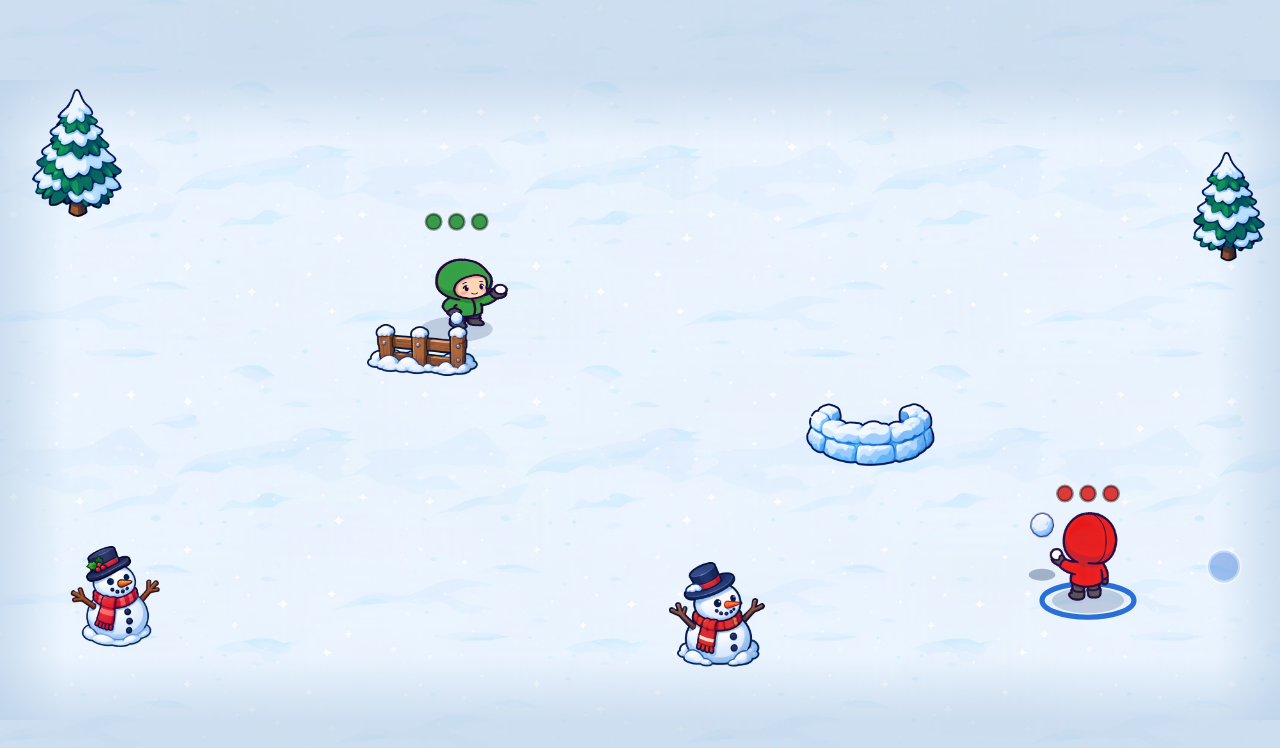
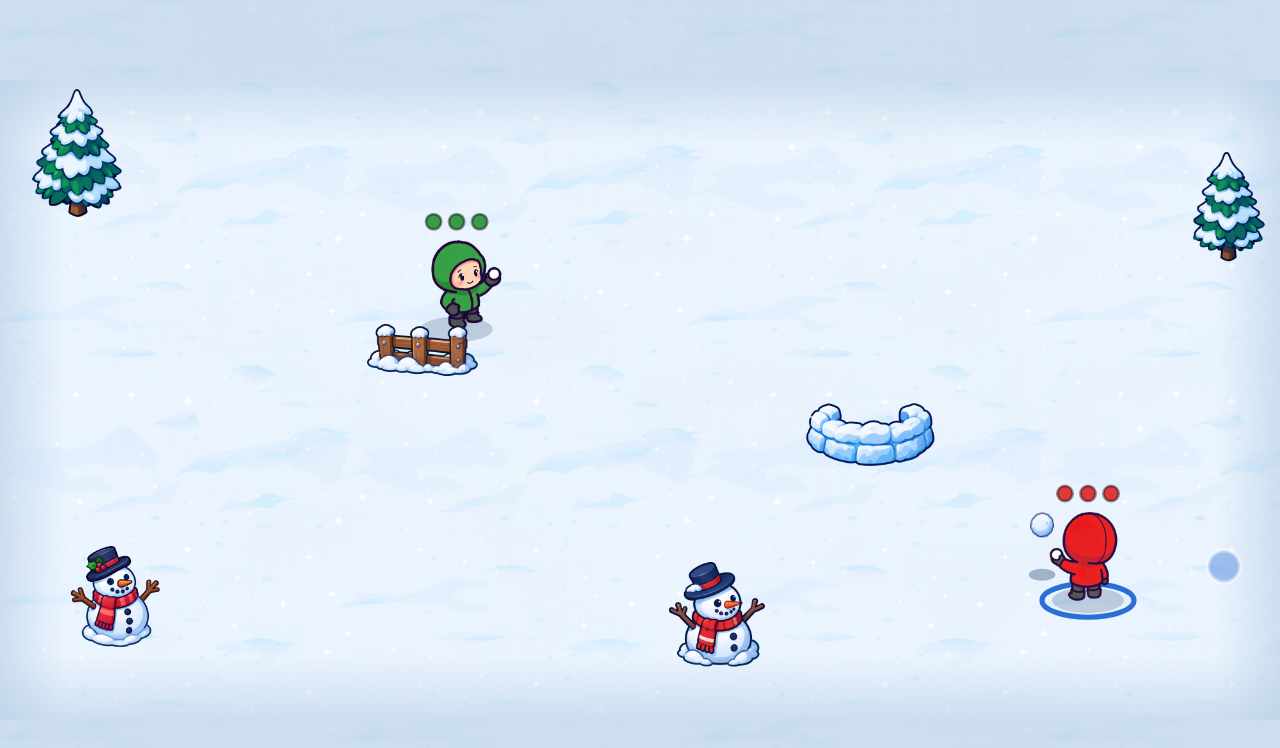
Before and after one commit to jakubolowniuk-ai/Snowball, a plain HTML site: page index.html in a window 1280 px wide. Drawn offline with Linux system fonts and the light colour scheme.

Commit message:
Cofnięte schylanie w trakcie przeładowania
Revert commita cf9ee2b (będzie zrobione inaczej). Niższy łuk śnieżki zostaje.

Co-Authored-By: Claude Opus 5.5 <noreply@anthropic.com>
Claude-Session: https://claude.ai/code/session_012LzKsCGbBz3mUB9M1n77CC

```diff
--- a/config.js
+++ b/config.js
@@ -29,17 +29,6 @@ const CONFIG = {
   maxWysokoscLuku: 0.035, // ale nie wyżej niż tyle (ułamek szerokości pola, ok. 35 jednostek)
   czasPrzeladowania: 0.5, // po rzucie: ten czas plus czas ładowania siły
   kolorPrzeladowania: "#b8c4d0", // szary pierścień pod stopami w trakcie przeładowania
-
-  // Schylanie (lepienie nowej śnieżki) w trakcie przeładowania. Tylko wygląd.
-  schylenieSkalaY: 0.8, // wysokość postaci przy pełnym schyleniu (1 = bez zmian)
-  schylenieSkalaX: 1.05, // szerokość postaci przy pełnym schyleniu
-  schyleniePrzechyl: 6, // przechył do przodu (w stronę przeciwnika), w stopniach
-  schylenieCzasSchodzenia: 0.15, // jaką część przeładowania trwa schylanie się
-  schylenieCzasPowrotu: 0.2, // jaką część przeładowania trwa prostowanie na końcu
-  lepionaSniezkaOd: 0.3, // rozmiar lepionej śnieżki na początku (1 = pełna)
-  lepionaSniezkaDo: 1, // rozmiar na końcu przeładowania
-  lepionaSniezkaX: 0, // położenie lepionej śnieżki: w bok od stóp (ułamek szerokości grafiki)
-  lepionaSniezkaY: 0.12, // i w górę od stóp (ułamek wysokości grafiki)
 
   // Trafienia
   trafieniaDoEliminacji: 3, // wcześniejsze trafienia tylko ogłuszają
--- a/draw.js
+++ b/draw.js
@@ -174,50 +174,15 @@ function rysujZawodnika(ctx, z, toGracz) {
   }
 
   // Postać z grafiki (podeszwy w punkcie stóp); gdy grafiki brak, kółko jak dawniej
-  const sciezka = grafikaPostaci(z);
-  if (!OBRAZY[sciezka]) {
+  if (!rysujSprite(ctx, grafikaPostaci(z), z.x, y)) {
     ctx.fillStyle = kolorDruzyny(z);
     ctx.beginPath();
     ctx.arc(z.x, z.y, r, 0, Math.PI * 2);
     ctx.fill();
-  } else {
-    // W trakcie przeładowania zawodnik się schyla i lepi nową śnieżkę.
-    // Z tyłu (gracz) ręce są przed ciałem, więc śnieżkę rysujemy za postacią.
-    const w = silaSchylenia(z);
-    const zTylu = sciezka.includes("_tyl");
-    if (w > 0 && zTylu) rysujLepionaSniezke(ctx, z, y);
-    ctx.save();
-    ctx.translate(z.x, y); // kotwica w stopach: schylanie nie przesuwa butów
-    // Przechył do przodu: gracz w lewo-górę (do zielonych), zieloni w prawo (do gracza)
-    const kierunek = z.druzyna === "czerwoni" ? -1 : 1;
-    ctx.rotate(((kierunek * CONFIG.schyleniePrzechyl * Math.PI) / 180) * w);
-    ctx.scale(1 + (CONFIG.schylenieSkalaX - 1) * w, 1 + (CONFIG.schylenieSkalaY - 1) * w);
-    rysujSprite(ctx, sciezka, 0, 0);
-    ctx.restore();
-    if (w > 0 && !zTylu) rysujLepionaSniezke(ctx, z, y);
   }
   ctx.restore();
 
   rysujUniesionaSniezke(ctx, z);
-}
-
-// Jak bardzo zawodnik jest schylony: 0 = stoi prosto, 1 = pełne schylenie.
-// Na początku przeładowania szybko się schyla, potem trzyma, na końcu płynnie wstaje.
-function silaSchylenia(z) {
-  if (z.przeladowanie <= 0 || z.przeladowanieCalosc <= 0) return 0;
-  const postep = 1 - z.przeladowanie / z.przeladowanieCalosc; // od 0 do 1
-  const wDol = Math.min(postep / CONFIG.schylenieCzasSchodzenia, 1);
-  const wGore = Math.min((1 - postep) / CONFIG.schylenieCzasPowrotu, 1);
-  const w = Math.min(wDol, wGore);
-  return w * w * (3 - 2 * w); // wygładzenie: łagodny start i koniec ruchu
-}
-
-// Lepiona śnieżka przy stopach: rośnie od lepionaSniezkaOd do lepionaSniezkaDo
-function rysujLepionaSniezke(ctx, z, stopy) {
-  const postep = 1 - z.przeladowanie / z.przeladowanieCalosc;
-  const skala = CONFIG.lepionaSniezkaOd + (CONFIG.lepionaSniezkaDo - CONFIG.lepionaSniezkaOd) * postep;
-  const { szer, wys } = rozmiarGrafiki(grafikaPostaci(z));
-  rysujJednaSniezke(ctx, z.x + szer * CONFIG.lepionaSniezkaX, stopy - wys * CONFIG.lepionaSniezkaY, skala);
 }
 
 // Przeciwnik przed rzutem unosi śnieżkę: od ręki aż nad głowę, im większa siła, tym wyżej.
@@ -344,10 +309,10 @@ function rysujCienieSniezek(ctx, stan) {
 }
 
 // Śnieżka z grafiki (powiększona o skalaSniezki, żeby była lepiej widoczna)
-function rysujJednaSniezke(ctx, x, y, skala = 1) {
+function rysujJednaSniezke(ctx, x, y) {
   const obraz = OBRAZY[GRAFIKA_SNIEZKI];
   const { szer, wys } = rozmiarGrafiki(GRAFIKA_SNIEZKI);
-  const k = CONFIG.skalaSniezki * skala;
+  const k = CONFIG.skalaSniezki;
   if (obraz) {
     ctx.drawImage(obraz, x - (szer * k) / 2, y - (wys * k) / 2, szer * k, wys * k);
   } else {
--- a/index.html
+++ b/index.html
@@ -5,7 +5,7 @@
   <!-- Blokuje powiększanie strony gestem na telefonie -->
   <meta name="viewport" content="width=device-width, initial-scale=1, maximum-scale=1, user-scalable=no, viewport-fit=cover">
   <title>Snowcraft</title>
-  <link rel="stylesheet" href="style.css?v=8d">
+  <link rel="stylesheet" href="style.css?v=8c">
 </head>
 <body>
   <canvas id="plansza"></canvas>
@@ -13,12 +13,12 @@
 
   <!-- Kolejność ma znaczenie: config jako pierwszy, game na końcu.
        ?v=... to numer wersji: zmień go przy każdym kroku, żeby telefon pobrał nowe pliki. -->
-  <script src="config.js?v=8d"></script>
-  <script src="obrazy.js?v=8d"></script>
-  <script src="draw.js?v=8d"></script>
-  <script src="input.js?v=8d"></script>
-  <script src="ai.js?v=8d"></script>
-  <script src="przeszkody.js?v=8d"></script>
-  <script src="game.js?v=8d"></script>
+  <script src="config.js?v=8c"></script>
+  <script src="obrazy.js?v=8c"></script>
+  <script src="draw.js?v=8c"></script>
+  <script src="input.js?v=8c"></script>
+  <script src="ai.js?v=8c"></script>
+  <script src="przeszkody.js?v=8c"></script>
+  <script src="game.js?v=8c"></script>
 </body>
 </html>
```
